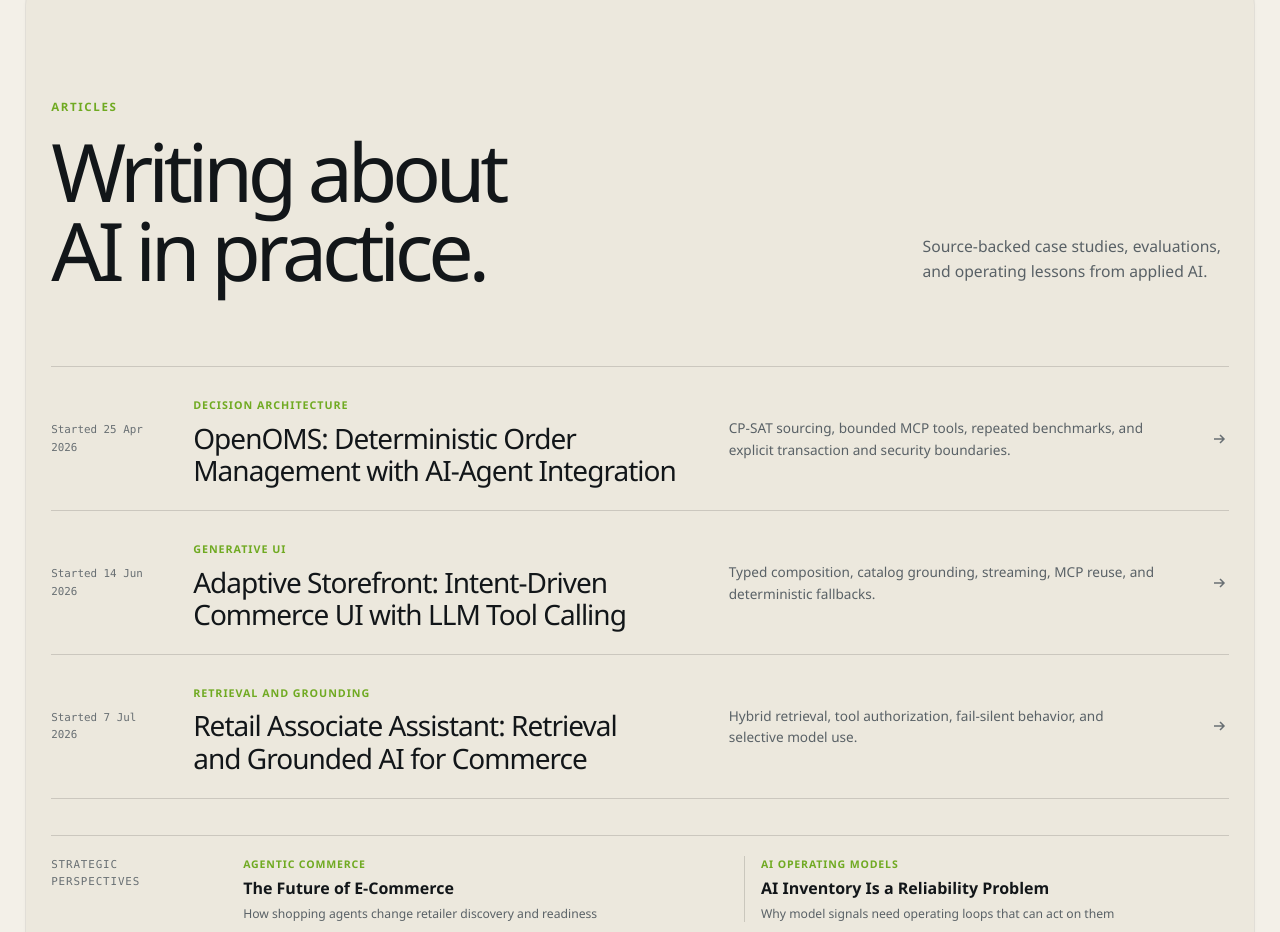
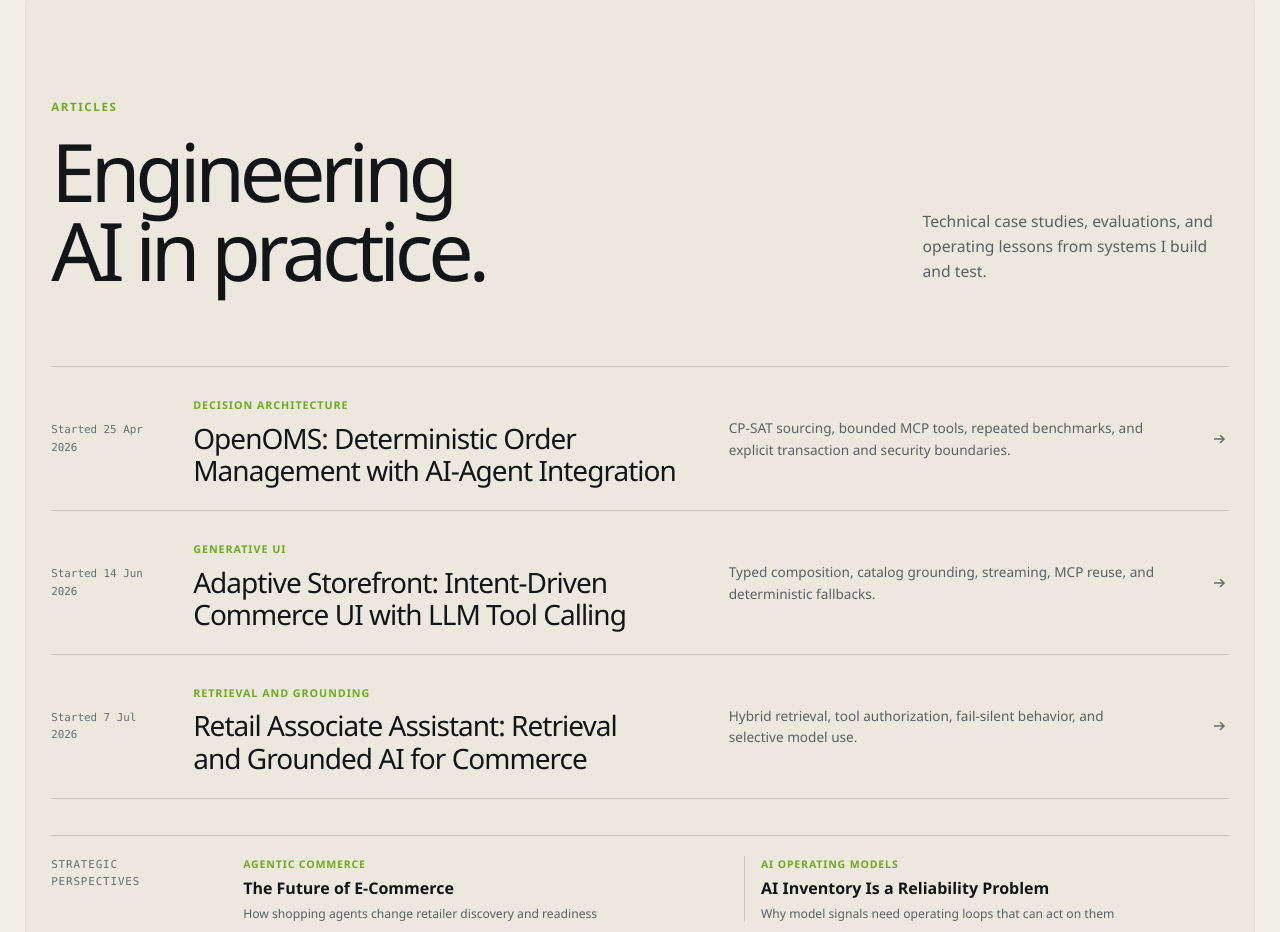
Before and after one commit to chandanvenkatesh07/chandan-portfolio, a plain HTML site: page index.html in a window 1280 px wide. Shown: the part 5248-6180 px from the top of the page. Drawn offline with Linux system fonts and the light colour scheme.

Commit message:
position articles around AI engineering practice (#11)
Co-authored-by: Chandan <258275847+chandanvenkatesh07@users.noreply.github.com>

```diff
--- a/index.html
+++ b/index.html
@@ -332,9 +332,9 @@
         <div class="section-heading">
           <div>
             <p class="section-kicker">Articles</p>
-            <h2 id="writing-title">Writing about AI in practice.</h2>
+            <h2 id="writing-title">Engineering AI in practice.</h2>
           </div>
-          <p class="section-intro">Source-backed case studies, evaluations, and operating lessons from applied AI.</p>
+          <p class="section-intro">Technical case studies, evaluations, and operating lessons from systems I build and test.</p>
         </div>
 
         <div class="article-list">
```
